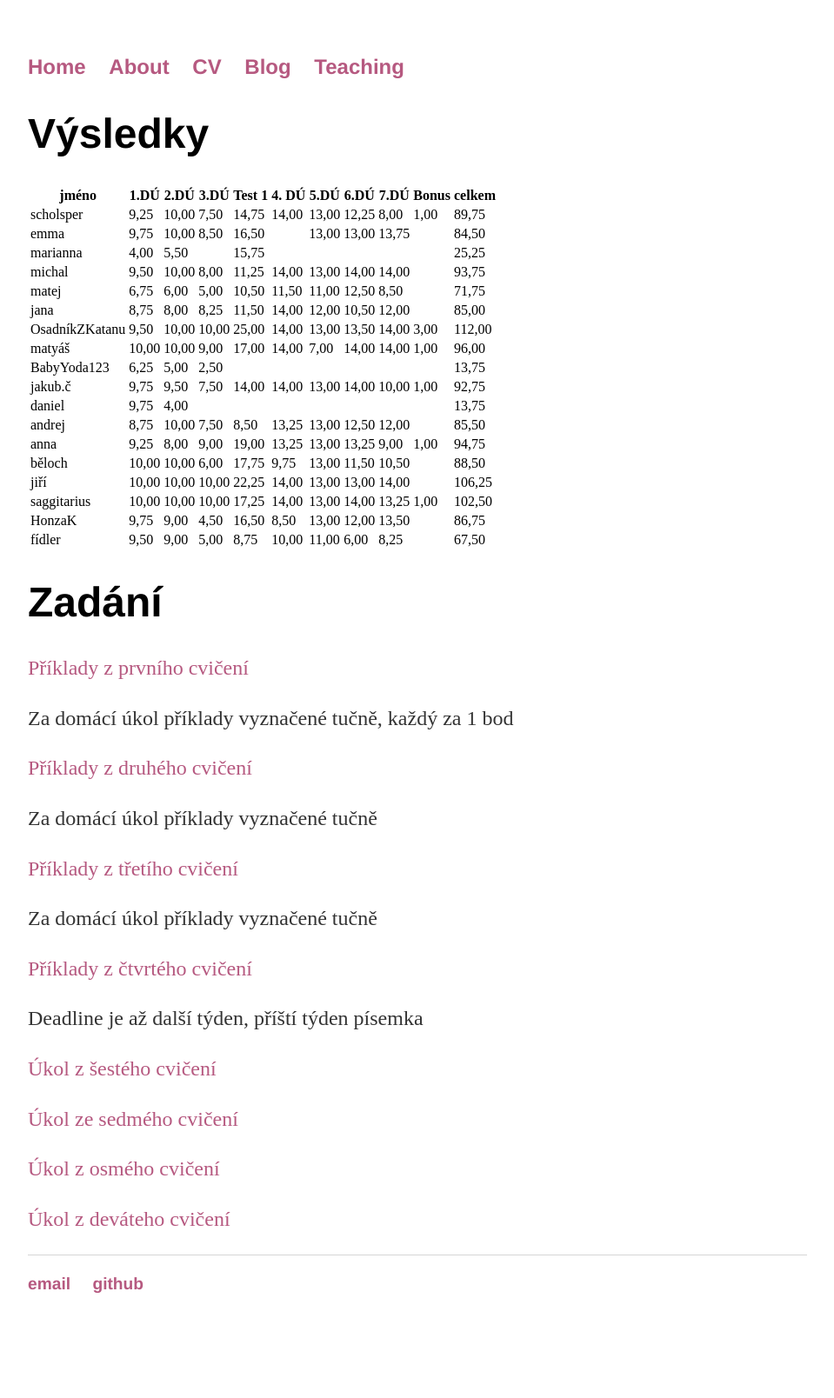
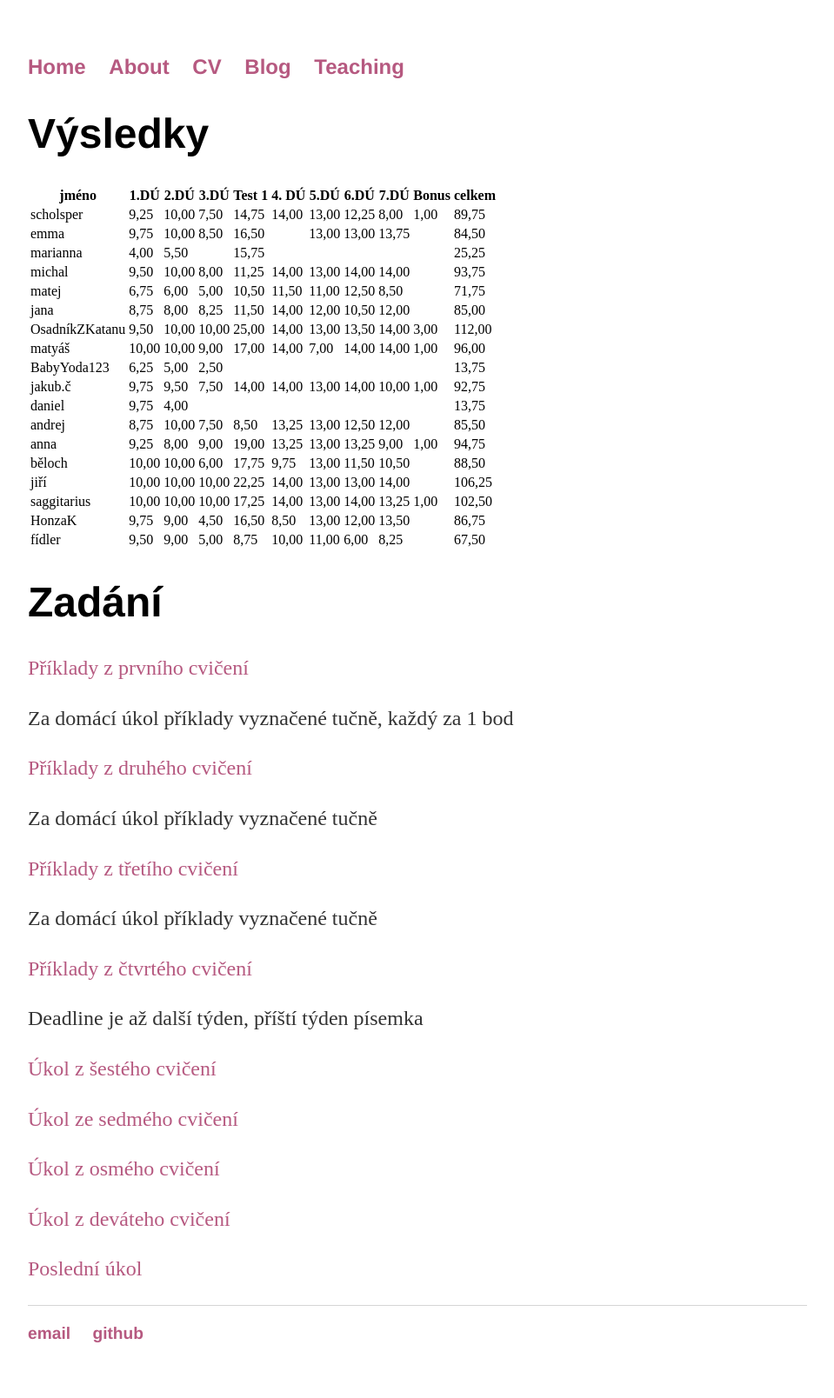
Before and after one commit to lavakin/lavakin.github.io, a Jekyll site: the page built from diskretka/index.html, in a window 1280 px wide. Shown: the whole page at 87% size, without its empty margins (160-1119 px from the left). Built offline with Jekyll 4.4.1, drawn with Linux system fonts in a browser that asks for light colours; before the commit the page ends 1550 px from its top, so only the background shows below that.

Commit message:
Update index.html

```diff
--- a/diskretka/index.html
+++ b/diskretka/index.html
@@ -265,5 +265,6 @@ title: Nikola Kalábová, Personal Webpage
 	<p><a href="https://lavakin.github.io/diskretka/zadani/Cvi_en____diskr_tka-5.pdf">Úkol ze sedmého cvičení</a></p>
 	<p><a href="https://lavakin.github.io/diskretka/zadani/Cvi_en____diskr_tka-7.pdf">Úkol z osmého cvičení</a></p>
 	<p><a href="https://lavakin.github.io/diskretka/zadani/Cvi_en____diskr_tka-8.pdf">Úkol z deváteho cvičení</a></p>
+	<p><a href="https://lavakin.github.io/diskretka/zadani/Cvi_en____diskr_tka-9.pdf">Poslední úkol</a></p>
 
 </div><!-- /.blurb -->
```
